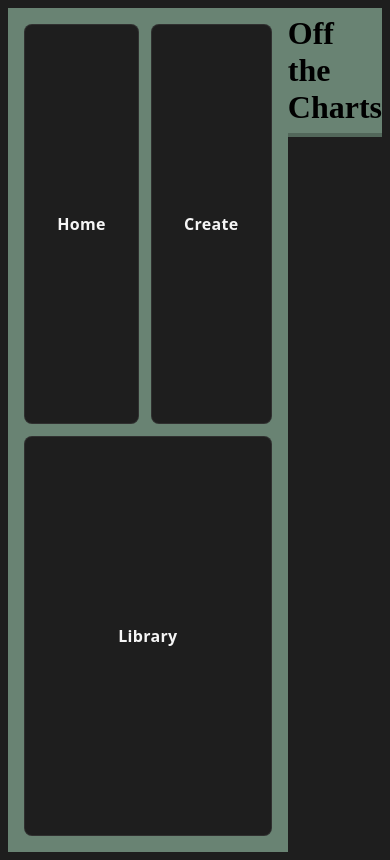
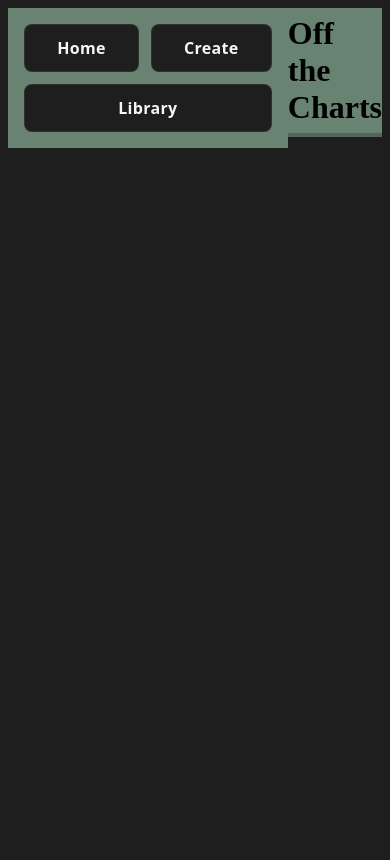
Before and after one commit to Blake131302/cs4900-EmberLights-WebDev, an Angular app: page / in a window 390 px wide. Built offline with nearby package versions, Linux system fonts and the light colour scheme.

Commit message:
Made nav sticky

```diff
--- a/src/app/shared/components/nav-bar/nav-bar.scss
+++ b/src/app/shared/components/nav-bar/nav-bar.scss
@@ -3,10 +3,14 @@ $text-color: #111111;
 $button-color: #1E1E1E;
 
 .nav-bar {
+  position: sticky;
+  top: 0;
+  align-self: flex-start;
+
   background-color: $background-color;
   color: $text-color;
   box-sizing: border-box;
-  height: 100%;
+  height: 100vh;
   width: clamp(220px, 20vw, 280px);
   padding: 2.5rem 1.5rem;
   margin: 0;
@@ -16,9 +20,8 @@ $button-color: #1E1E1E;
   justify-content: space-evenly;
   align-items: stretch;
 
-  font-family: system-ui, -apple-system, Arial, sans-serif;
+  font-family: system-ui, "-apple-system", Arial, sans-serif;
 }
-
 
 .nav-item {
   background-color: $button-color;
@@ -41,7 +44,6 @@ $button-color: #1E1E1E;
   transition: background-color 0.2s ease, transform 0.15s ease, box-shadow 0.2s ease;
 
   &:hover {
-    // Lighten instead of darken so the hover state is actually visible on #1E1E1E
     background-color: lighten($button-color, 10%);
     transform: translateY(-2px);
     box-shadow: 0 4px 10px rgba(0, 0, 0, 0.25);
@@ -62,10 +64,14 @@ $button-color: #1E1E1E;
 // Switch to a horizontal top bar on mobile screens
 @media (max-width: 768px) {
   .nav-bar {
+    position: sticky;
+    top: 0;
+    z-index: 10;
+    align-self: stretch;
     flex-direction: row;
     flex-wrap: wrap;
     justify-content: center;
-    min-height: auto;
+    height: auto;
     width: 100%;
     padding: 1rem;
     gap: 0.75rem;
```
